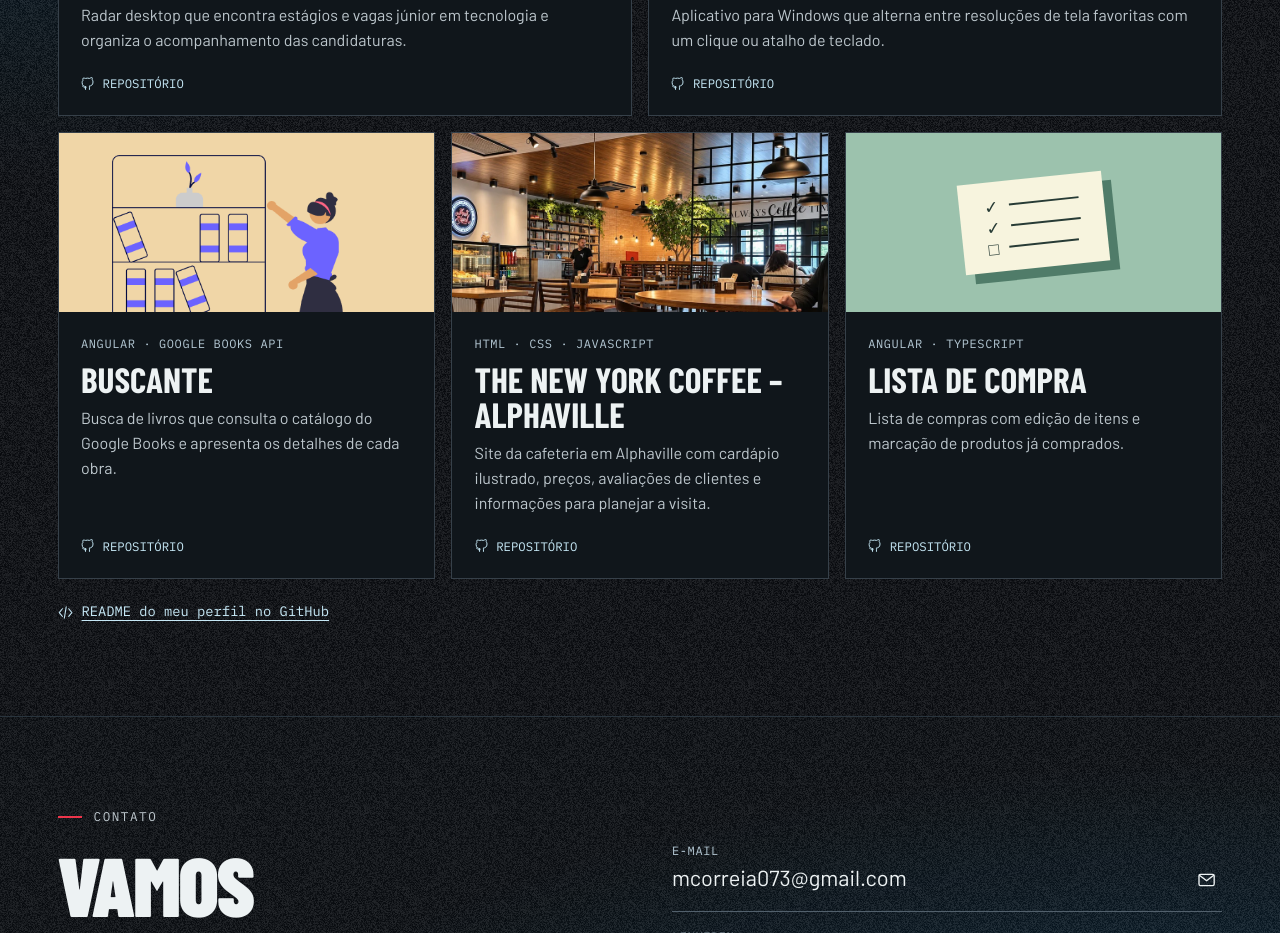
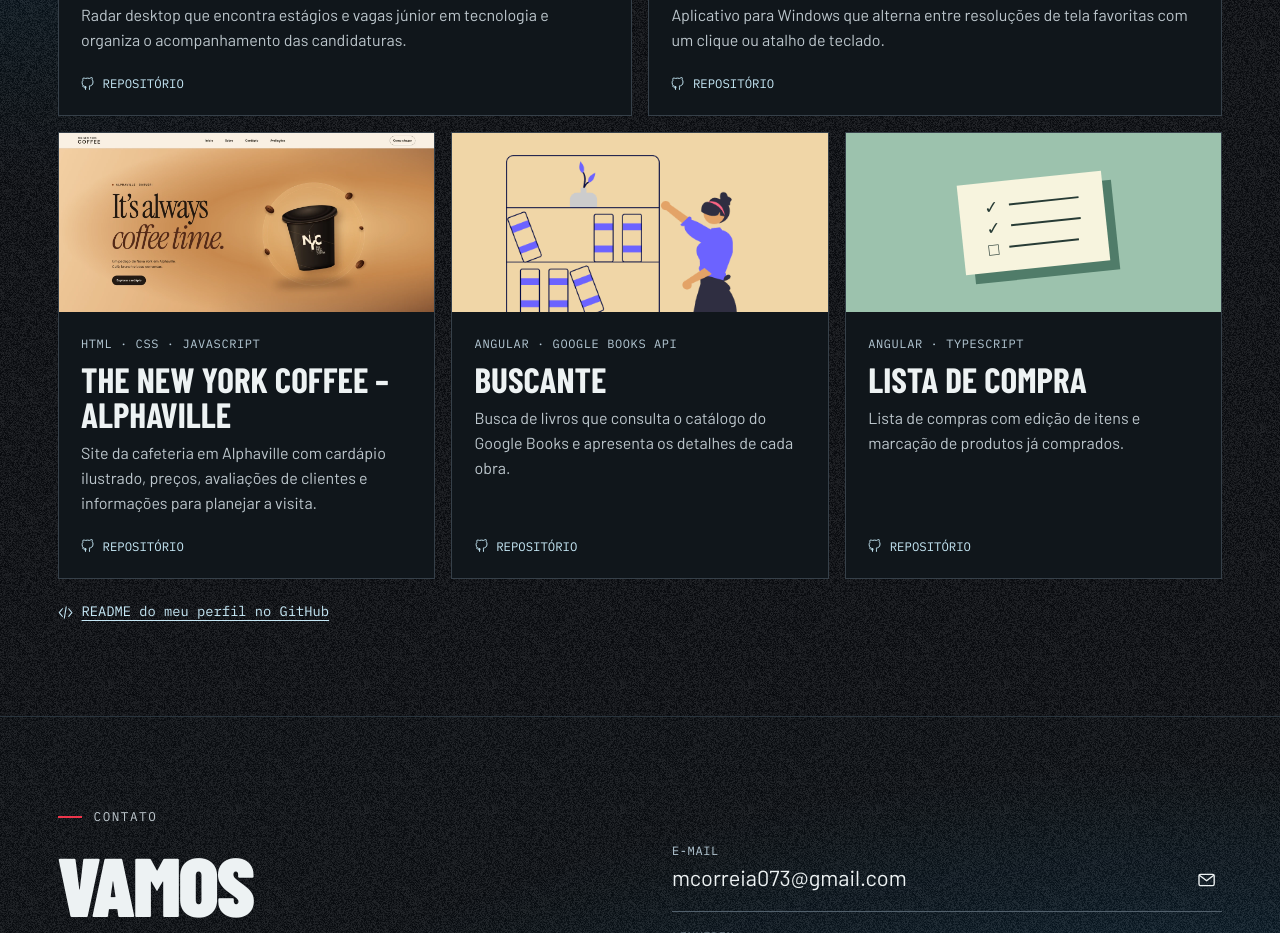
Before and after one commit to MatheusCorreaaa/portif-lio-2.0, a plain HTML site: page index.html in a window 1280 px wide. Shown: the part 2172-3105 px from the top of the page. Drawn offline with Linux system fonts and the light colour scheme.

Commit message:
feat(projetos): mostrar a página inicial da cafeteria antes do Buscante

```diff
--- a/index.html
+++ b/index.html
@@ -347,19 +347,18 @@
                 >
               </div></a
             ><a
-              class="card books"
-              href="https://github.com/MatheusCorreaaa/buscante-livros"
+              class="card coffee"
+              href="https://github.com/MatheusCorreaaa/tnyc-alphaville"
               target="_blank"
               rel="noopener"
               ><div class="projectart" aria-hidden="true">
-                <img src="assets/estante.png" alt="" loading="lazy" />
+                <img src="assets/tnyc-inicio.webp" alt="" loading="lazy" />
               </div>
               <div class="cardbody">
-                <small>Angular · Google Books API</small>
-                <h3>Buscante</h3>
+                <small>HTML · CSS · JavaScript</small>
+                <h3>The New York Coffee – Alphaville</h3>
                 <p>
-                  Busca de livros que consulta o catálogo do Google Books e
-                  apresenta os detalhes de cada obra.
+                  Site da cafeteria em Alphaville com cardápio ilustrado, preços, avaliações de clientes e informações para planejar a visita.
                 </p>
                 <span class="repolink"
                   ><svg
@@ -380,18 +379,19 @@
                 >
               </div></a
             ><a
-              class="card coffee"
-              href="https://github.com/MatheusCorreaaa/tnyc-alphaville"
+              class="card books"
+              href="https://github.com/MatheusCorreaaa/buscante-livros"
               target="_blank"
               rel="noopener"
               ><div class="projectart" aria-hidden="true">
-                <img src="assets/tnyc-alphaville.webp" alt="" loading="lazy" />
+                <img src="assets/estante.png" alt="" loading="lazy" />
               </div>
               <div class="cardbody">
-                <small>HTML · CSS · JavaScript</small>
-                <h3>The New York Coffee – Alphaville</h3>
+                <small>Angular · Google Books API</small>
+                <h3>Buscante</h3>
                 <p>
-                  Site da cafeteria em Alphaville com cardápio ilustrado, preços, avaliações de clientes e informações para planejar a visita.
+                  Busca de livros que consulta o catálogo do Google Books e
+                  apresenta os detalhes de cada obra.
                 </p>
                 <span class="repolink"
                   ><svg
--- a/style.css
+++ b/style.css
@@ -537,10 +537,13 @@ details p {
 .books .projectart {
   background: #f0d6a7;
 }
+.coffee .projectart {
+  background: #211811;
+}
 .coffee .projectart img {
   width: 100%;
   height: 100%;
-  object-fit: cover;
+  object-fit: contain;
 }
 .lista .projectart {
   background: #9cc2ad;
```
Also changed, not shown: assets/tnyc-alphaville.webp (deleted), assets/tnyc-inicio.webp (added), 1 other file.
